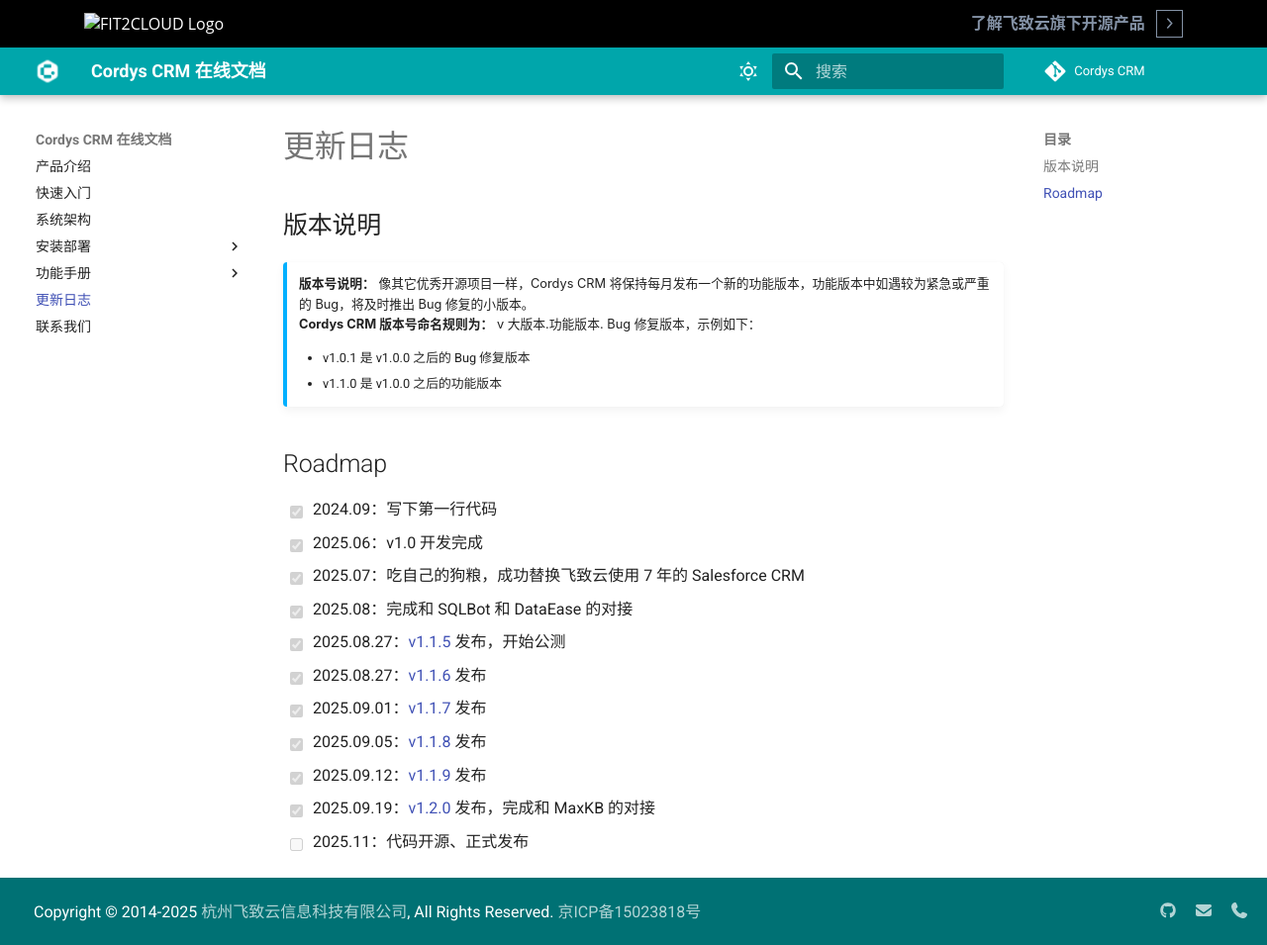
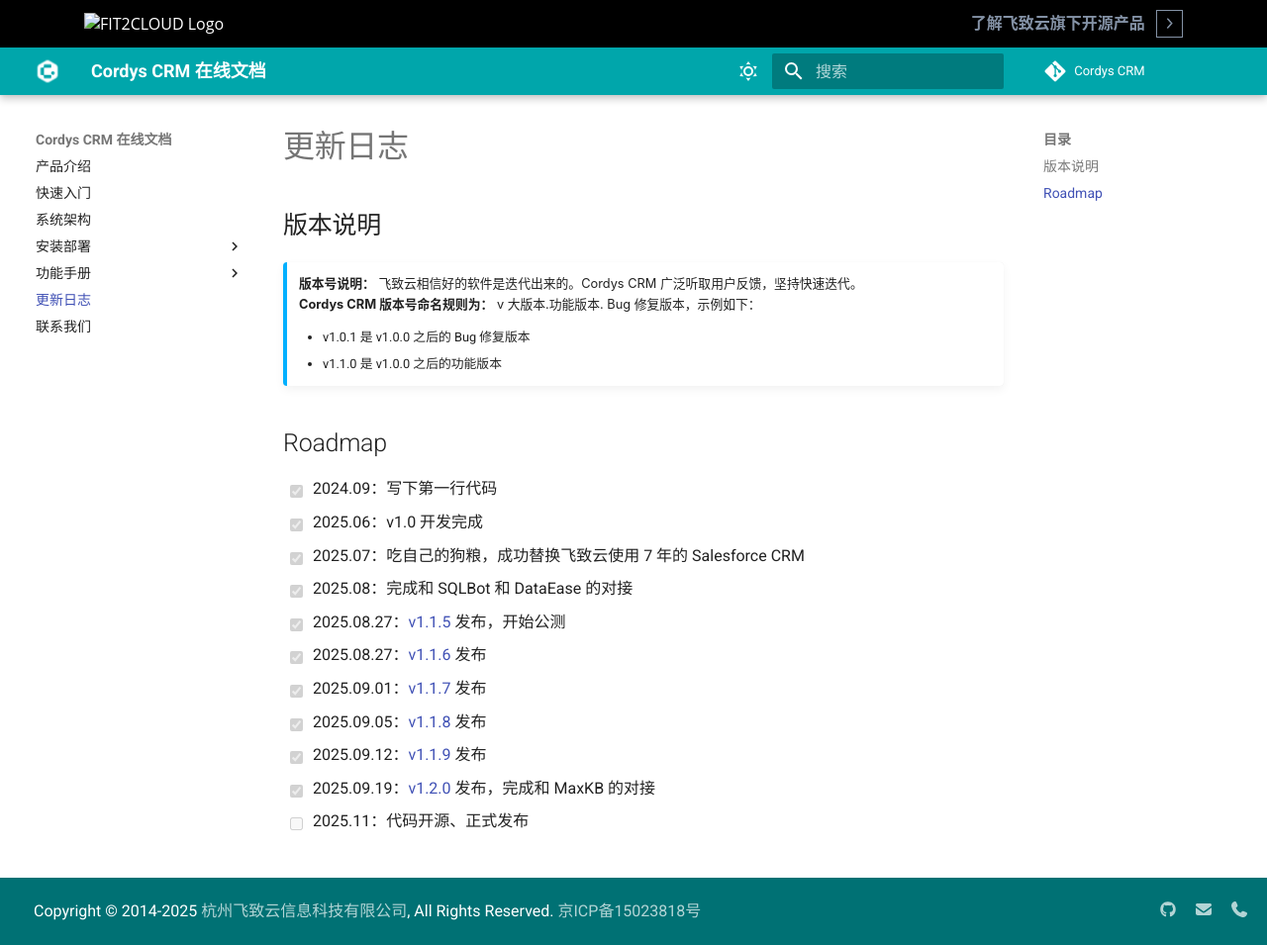
Before and after one commit to xinxin11/CordysCRM, an MkDocs documentation site: the page built from docs/manual/changelog.md, in a window 1280 px wide and 955 px high. Shown: the whole window at 99% size. Built offline with MkDocs 1.6.1 and Material for MkDocs 9.7.7, drawn with Linux system fonts in a browser that asks for light colours; comment, search, counter and statistics services are not loaded; the version menu is left out.

Commit message:
Update changelog.md

```diff
--- a/docs/manual/changelog.md
+++ b/docs/manual/changelog.md
@@ -1,7 +1,7 @@
 ## 版本说明
 
 !!! Abstract ""
-    **版本号说明：** 像其它优秀开源项目一样，Cordys CRM 将保持每月发布一个新的功能版本，功能版本中如遇较为紧急或严重的 Bug，将及时推出 Bug 修复的小版本。
+    **版本号说明：** 飞致云相信好的软件是迭代出来的。Cordys CRM 广泛听取用户反馈，坚持快速迭代。
     **Cordys CRM 版本号命名规则为：** v 大版本.功能版本. Bug 修复版本，示例如下：
 
     - v1.0.1 是 v1.0.0 之后的 Bug 修复版本
```
